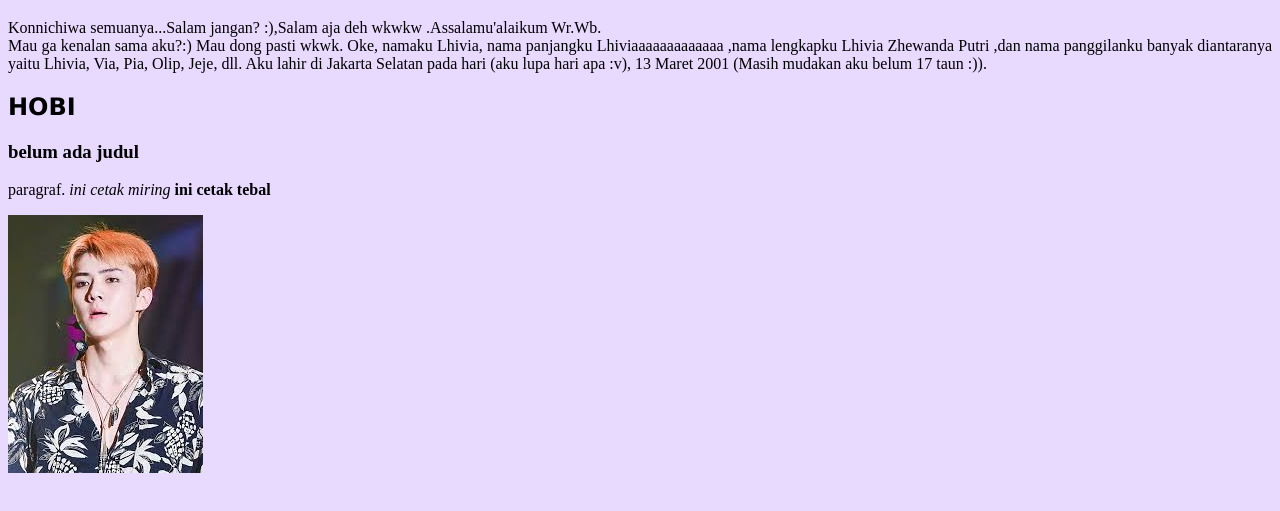
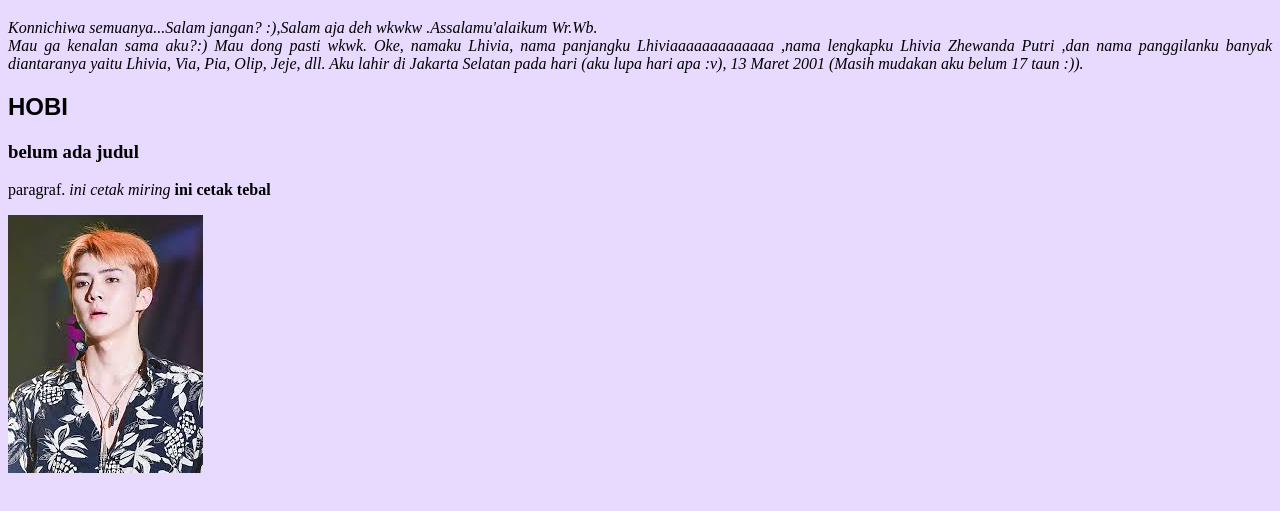
Before and after one commit to Lhiviaz/Lhiviaz.github.io, a plain HTML site: page index.html in a window 1280 px wide. Shown: the part 61-572 px from the top of the page. Drawn offline with Linux system fonts and the light colour scheme.

Commit message:
Update index.html

```diff
--- a/index.html
+++ b/index.html
@@ -5,9 +5,9 @@
 </head>
 <body style="background-color:#E8D9FF;">
 <h1 style="background-color:#ff4d88;">BIODATAKU</h1>
-<p style="text-align:justify;">Konnichiwa semuanya...Salam jangan? :),Salam aja deh wkwkw .Assalamu'alaikum Wr.Wb.
-<br>Mau ga kenalan sama aku?:) Mau dong pasti wkwk. Oke, namaku Lhivia, nama panjangku Lhiviaaaaaaaaaaaaa ,nama lengkapku Lhivia Zhewanda Putri ,dan nama panggilanku banyak diantaranya yaitu Lhivia, Via, Pia, Olip, Jeje, dll. Aku lahir di Jakarta Selatan pada hari (aku lupa hari apa :v), 13 Maret 2001 (Masih mudakan aku belum 17 taun :)).
-<h2 style="font-family:verdana;">HOBI</h2>
+<p style="text-align:justify;"><em>Konnichiwa semuanya...Salam jangan? :),Salam aja deh wkwkw .Assalamu'alaikum Wr.Wb.
+<br>Mau ga kenalan sama aku?:) Mau dong pasti wkwk. Oke, namaku Lhivia, nama panjangku Lhiviaaaaaaaaaaaaa ,nama lengkapku Lhivia Zhewanda Putri ,dan nama panggilanku banyak diantaranya yaitu Lhivia, Via, Pia, Olip, Jeje, dll. Aku lahir di Jakarta Selatan pada hari (aku lupa hari apa :v), 13 Maret 2001 (Masih mudakan aku belum 17 taun :)).</em>
+<h2 style="font-family:arial;">HOBI</h2>
 <h3>belum ada judul</h3>
 <p>paragraf.
 <em>ini cetak miring</em>
```
